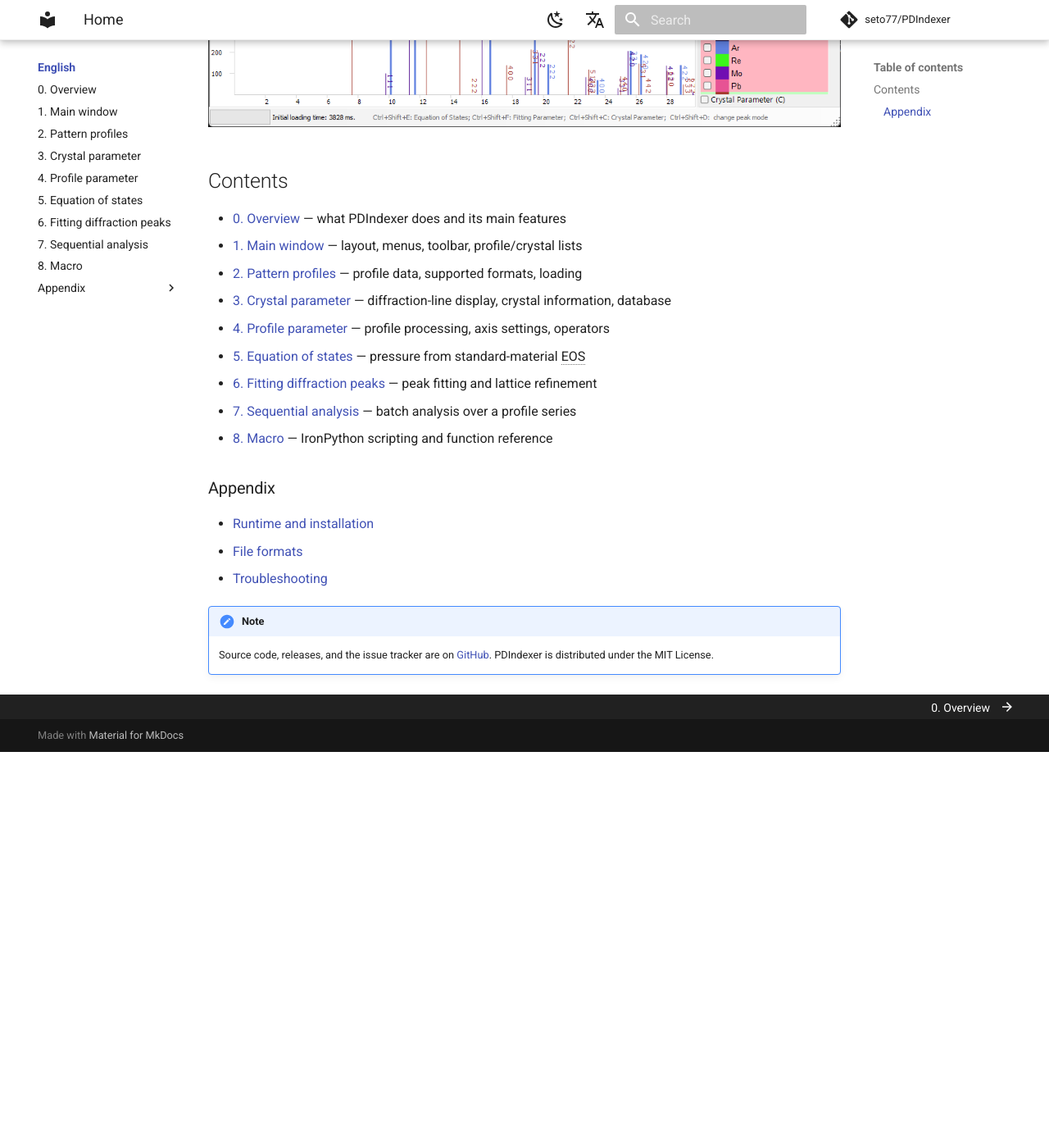
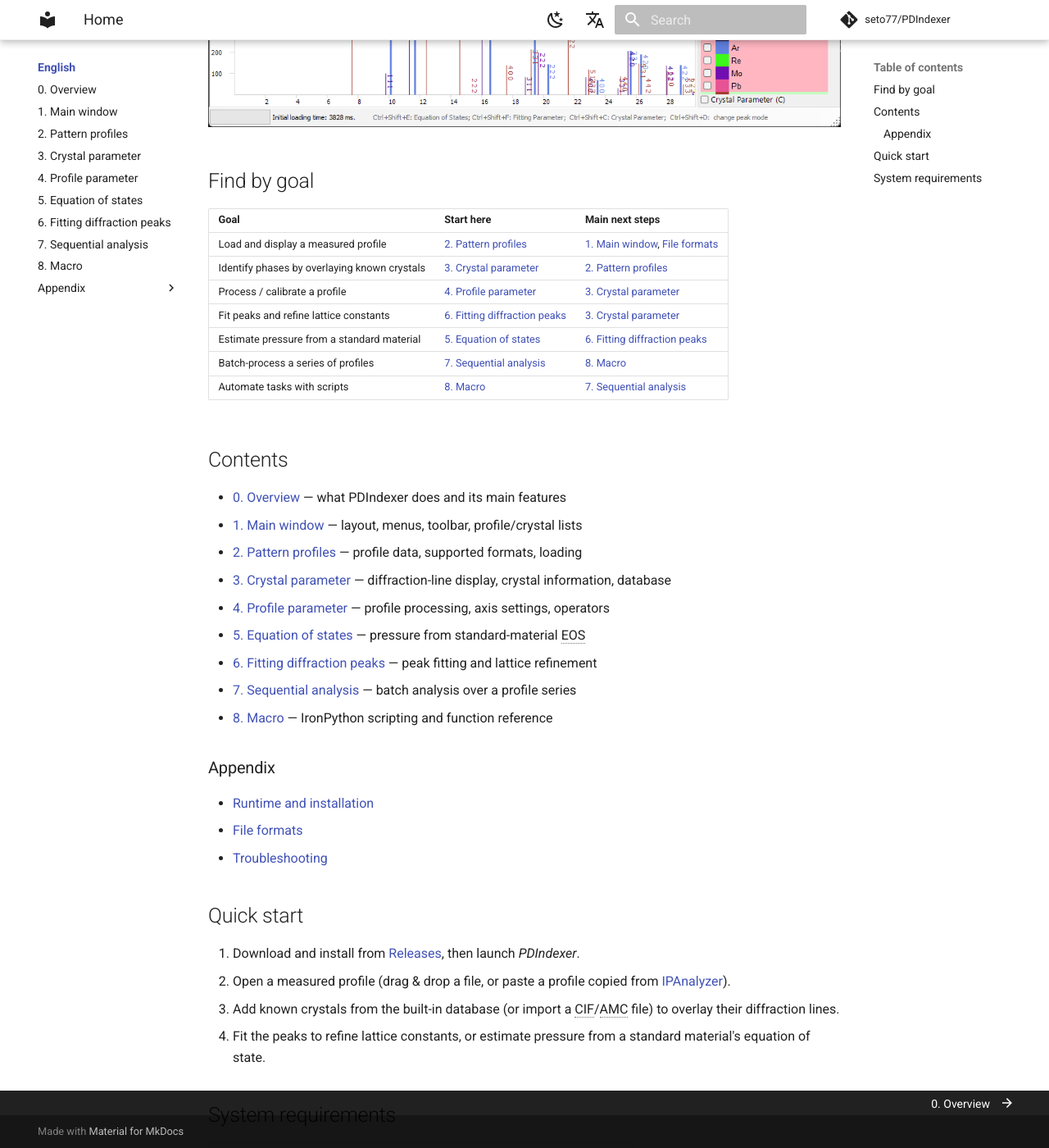
Before and after one commit to seto77/PDIndexer, an MkDocs documentation site: the page built from docs/src/index.md, in a window 1280 px wide and 1400 px high, scrolled down 555 px. Shown: the whole window at 82% size. Built offline with MkDocs 1.6.1 and Material for MkDocs 9.7.7, drawn with Linux system fonts in a browser that asks for light colours; comment, search, counter and statistics services are not loaded; before the commit the page ends 1472 px from its top, so only the background shows below that; some of the changed text lies outside the part shown.

Commit message:
Revamp README and Pages landing to ReciPro style
- README.md: badges (docs/release/license), full description, install
  notes, privacy, manual links, feature sections, and screenshots served
  from the GitHub Pages auto-capture assets (replaces broken local
  Screenshots/ links).
- docs/src/index.md, docs/src/ja/index.md: add Find-by-goal table, quick
  start, and system-requirements sections for a clearer landing page.

Co-Authored-By: Claude Opus 4.8 (1M context) <noreply@anthropic.com>

```diff
--- a/docs/src/index.md
+++ b/docs/src/index.md
@@ -1,9 +1,21 @@
 <!-- 260601Cl: English landing page for the PDIndexer Pages manual (content migrated from the legacy docx + yseto.net web manual). -->
 # PDIndexer Manual
 
-**PDIndexer** is a Windows application for analyzing one-dimensional powder diffraction patterns (laboratory / synchrotron X-ray, neutron TOF). It displays measured profiles, overlays calculated diffraction lines from crystal structures, processes and calibrates profiles, fits peaks to refine lattice constants by least squares, and estimates pressure from the equations of state of standard materials.
+**PDIndexer** is a free, MIT-licensed Windows application for analyzing one-dimensional powder diffraction patterns (laboratory / synchrotron X-ray, neutron TOF). It displays measured profiles, overlays calculated diffraction lines from crystal structures, processes and calibrates profiles, fits peaks to refine lattice constants by least squares, and estimates pressure from the equations of state of standard materials.
 
 ![PDIndexer main window](assets/cap-en-auto/FormMain.png)
+
+## Find by goal
+
+| Goal | Start here | Main next steps |
+|------|------------|-----------------|
+| Load and display a measured profile | [2. Pattern profiles](en/2-pattern-profiles.md) | [1. Main window](en/1-main-window.md), [File formats](en/appendix/file-formats.md) |
+| Identify phases by overlaying known crystals | [3. Crystal parameter](en/3-crystal-parameter.md) | [2. Pattern profiles](en/2-pattern-profiles.md) |
+| Process / calibrate a profile | [4. Profile parameter](en/4-profile-parameter.md) | [3. Crystal parameter](en/3-crystal-parameter.md) |
+| Fit peaks and refine lattice constants | [6. Fitting diffraction peaks](en/6-fitting-diffraction-peaks.md) | [3. Crystal parameter](en/3-crystal-parameter.md) |
+| Estimate pressure from a standard material | [5. Equation of states](en/5-equation-of-states.md) | [6. Fitting diffraction peaks](en/6-fitting-diffraction-peaks.md) |
+| Batch-process a series of profiles | [7. Sequential analysis](en/7-sequential-analysis.md) | [8. Macro](en/8-macro.md) |
+| Automate tasks with scripts | [8. Macro](en/8-macro.md) | [7. Sequential analysis](en/7-sequential-analysis.md) |
 
 ## Contents
 
@@ -23,5 +35,21 @@
 - [File formats](en/appendix/file-formats.md)
 - [Troubleshooting](en/appendix/troubleshooting.md)
 
+## Quick start
+
+1. Download and install from [Releases](https://github.com/seto77/PDIndexer/releases/latest), then launch *PDIndexer*.
+2. Open a measured profile (drag & drop a file, or paste a profile copied from [IPAnalyzer](https://github.com/seto77/IPAnalyzer)).
+3. Add known crystals from the built-in database (or import a CIF/AMC file) to overlay their diffraction lines.
+4. Fit the peaks to refine lattice constants, or estimate pressure from a standard material's equation of state.
+
+## System requirements
+
+| Item | Requirement |
+|------|-------------|
+| OS | Windows with [.NET Desktop Runtime 10.0](https://dotnet.microsoft.com/download/dotnet/10.0) (**not** the .NET Runtime) |
+| Recommended | 64-bit Windows 10/11, 16 GB or more memory, 8-core or higher CPU |
+
+See [Runtime and installation](en/appendix/runtime-and-installation.md) for details.
+
 !!! note
-    Source code, releases, and the issue tracker are on [GitHub](https://github.com/seto77/PDIndexer). PDIndexer is distributed under the MIT License.
+    Source code, releases, and the issue tracker are on [GitHub](https://github.com/seto77/PDIndexer). PDIndexer is distributed under the [MIT License](https://github.com/seto77/PDIndexer/blob/master/LICENSE.md).
```
Also changed, not shown: docs/src/ja/index.md (+30 -2 lines), README.md.
